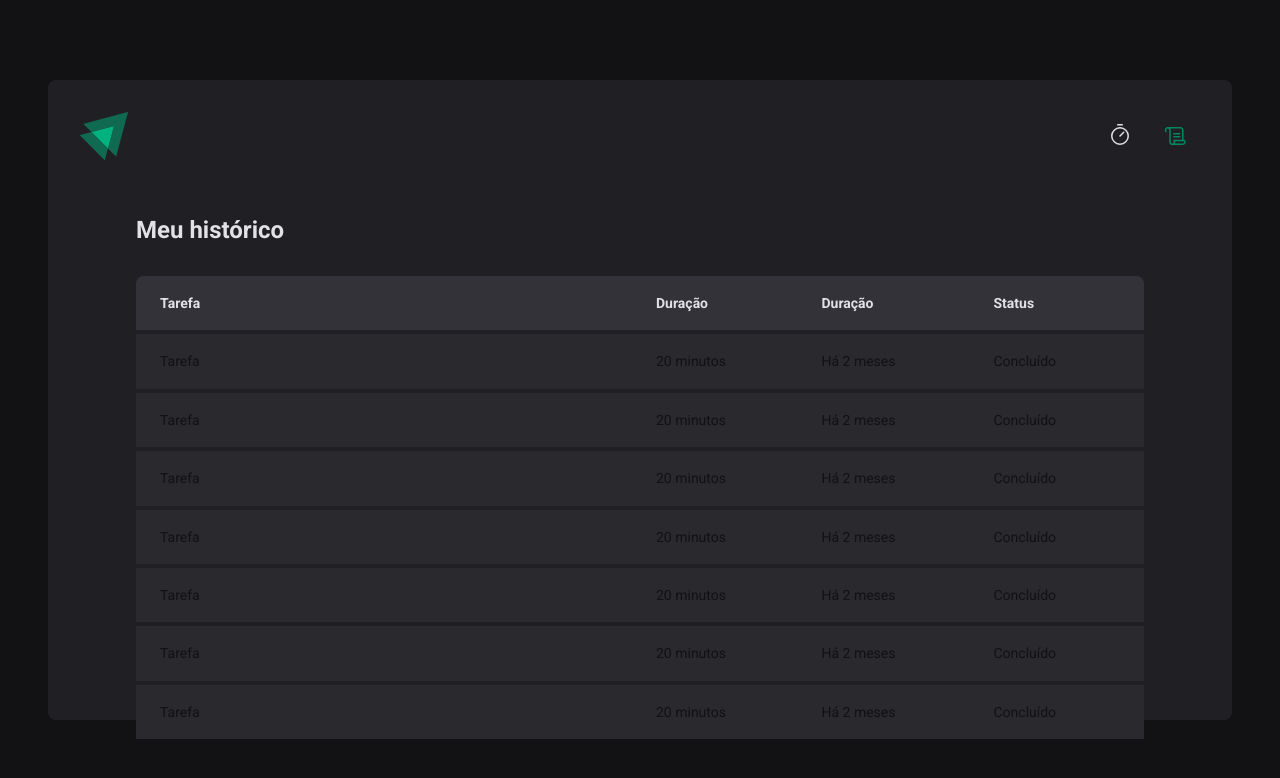
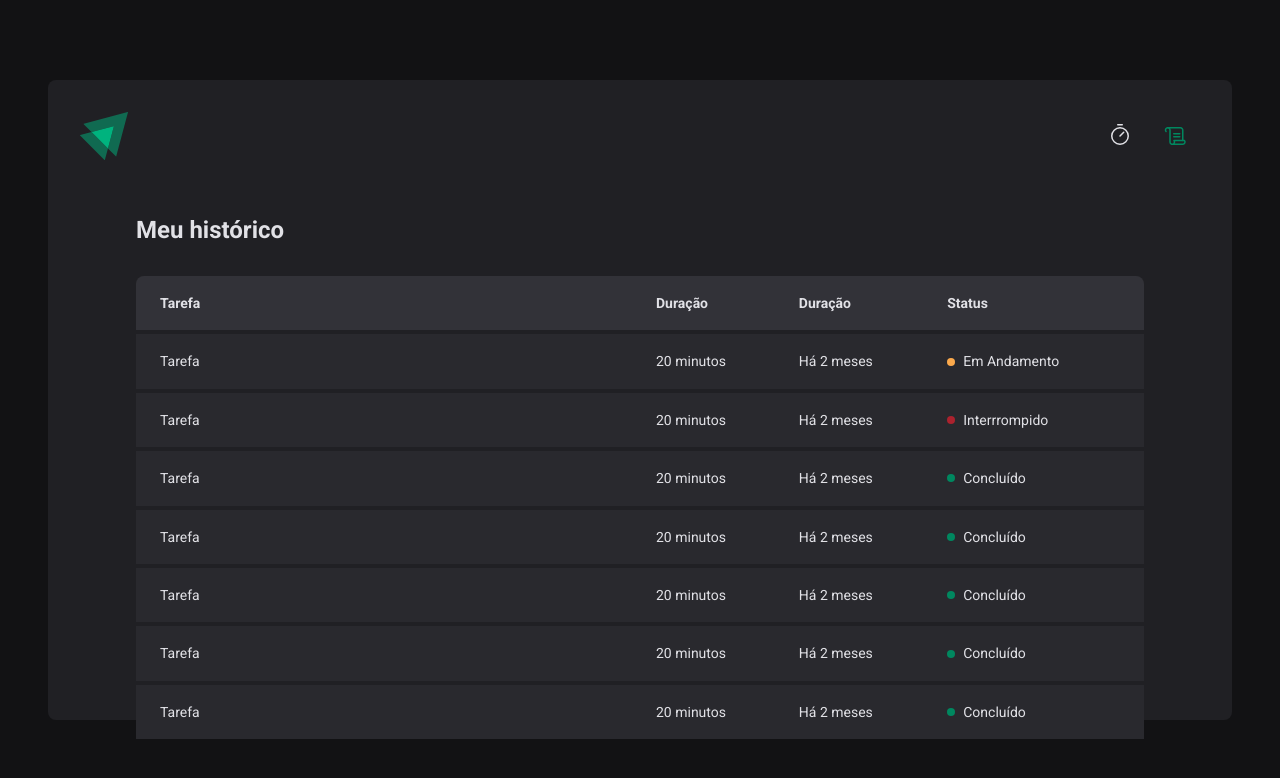
Before and after one commit to klismanmelo/timer-ReactJS, a React (Vite) app: page /history in a window 1280 px wide. Shown: the top 778 px of the page. Built offline with nearby package versions, Linux system fonts and the light colour scheme.

Commit message:
Criado e estilizado a Page History

```diff
--- a/src/pages/History/index.tsx
+++ b/src/pages/History/index.tsx
@@ -1,4 +1,4 @@
-import { HistoryContainer, HistoryList } from './styles'
+import { HistoryContainer, HistoryList, Status } from './styles'
 
 export function History() {
   return (
@@ -20,43 +20,57 @@ export function History() {
               <td>Tarefa</td>
               <td>20 minutos</td>
               <td>Há 2 meses</td>
-              <td>Concluído</td>
+              <td>
+                <Status statusColor="yellow">Em Andamento</Status>
+              </td>
             </tr>
             <tr>
               <td>Tarefa</td>
               <td>20 minutos</td>
               <td>Há 2 meses</td>
-              <td>Concluído</td>
+              <td>
+                <Status statusColor="red">Interrrompido</Status>
+              </td>
             </tr>
             <tr>
               <td>Tarefa</td>
               <td>20 minutos</td>
               <td>Há 2 meses</td>
-              <td>Concluído</td>
+              <td>
+                <Status statusColor="green">Concluído</Status>
+              </td>
             </tr>
             <tr>
               <td>Tarefa</td>
               <td>20 minutos</td>
               <td>Há 2 meses</td>
-              <td>Concluído</td>
+              <td>
+                <Status statusColor="green">Concluído</Status>
+              </td>
             </tr>
             <tr>
               <td>Tarefa</td>
               <td>20 minutos</td>
               <td>Há 2 meses</td>
-              <td>Concluído</td>
+              <td>
+                <Status statusColor="green">Concluído</Status>
+              </td>
             </tr>
             <tr>
               <td>Tarefa</td>
               <td>20 minutos</td>
               <td>Há 2 meses</td>
-              <td>Concluído</td>
+              <td>
+                <Status statusColor="green">Concluído</Status>
+              </td>
             </tr>
             <tr>
               <td>Tarefa</td>
               <td>20 minutos</td>
               <td>Há 2 meses</td>
-              <td>Concluído</td>
+              <td>
+                <Status statusColor="green">Concluído</Status>
+              </td>
             </tr>
           </tbody>
         </table>
--- a/src/pages/History/styles.ts
+++ b/src/pages/History/styles.ts
@@ -40,6 +40,7 @@ export const HistoryList = styled.div`
       border-top: 4px solid ${(props) => props.theme['gray-800']};
       padding: 1rem;
       font-size: 0.875rem;
+      color: ${(props) => props.theme['gray-100']};
       line-height: 1.6;
       &:first-child {
         width: 50%;
@@ -51,3 +52,25 @@ export const HistoryList = styled.div`
     }
   }
 `
+const STATUS_COLORS = {
+  yellow: 'yellow-500',
+  green: 'green-500',
+  red: 'red-500',
+} as const
+
+interface StatusProps {
+  statusColor: keyof typeof STATUS_COLORS
+}
+
+export const Status = styled.span<StatusProps>`
+  display: flex;
+  align-items: center;
+  gap: 0.5rem;
+  &::before {
+    content: '';
+    width: 0.5rem;
+    height: 0.5rem;
+    border-radius: 9999px;
+    background: ${(props) => props.theme[STATUS_COLORS[props.statusColor]]};
+  }
+`
```
